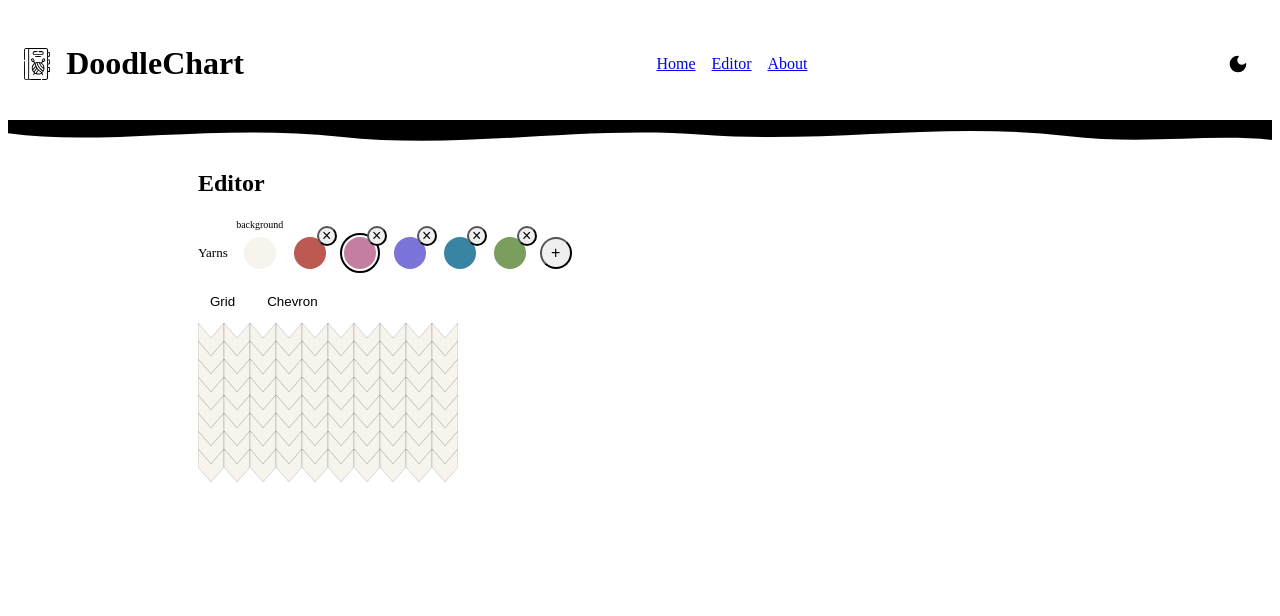
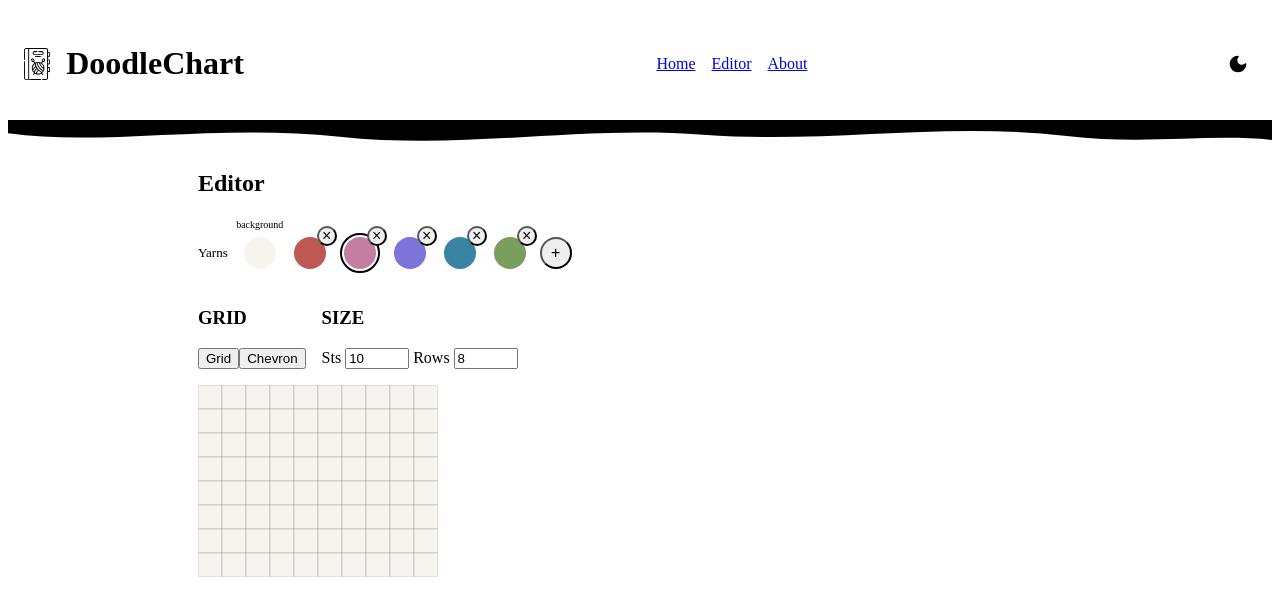
Before and after one commit to nathandallas/doodlechart, a Vue app: page /editor in a window 1280 px wide. Shown: the top 616 px of the page. Built offline with nearby package versions, Linux system fonts and the light colour scheme; the HTML template or start-up script is replaced by a standard one.

Commit message:
added toolbar and resize ability

```diff
--- /dev/null
+++ b/src/components/SettingsPanel.vue
@@ -0,0 +1,69 @@
+<script setup>
+defineProps({
+  chart: { type: Object, required: true },
+  mode: { type: String, required: true },
+})
+
+const emit = defineEmits(['update-mode', 'resize'])
+
+function applySize(cols, rows) {
+  emit('resize', { cols: Number(cols), rows: Number(rows) })
+}
+</script>
+
+<template>
+  <div class="canvas-toolbar">
+    <div class="group">
+      <h3>GRID</h3>
+      <div class="options">
+        <button
+          type="button"
+          :class="{ active: mode === 'grid' }"
+          @click="emit('update-mode', 'grid')"
+        >
+          Grid
+        </button>
+        <button
+          type="button"
+          :class="{ active: mode === 'chevron' }"
+          @click="emit('update-mode', 'chevron')"
+        >
+          Chevron
+        </button>
+      </div>
+    </div>
+    <div class="group">
+      <h3>SIZE</h3>
+      <div class="options">
+        <label>
+          Sts
+          <input
+            type="number"
+            min="1"
+            max="200"
+            :value="chart.cols"
+            @change="applySize($event.target.value, chart.rows)"
+          />
+        </label>
+        <label>
+          Rows
+          <input
+            type="number"
+            min="1"
+            max="300"
+            :value="chart.rows"
+            @change="applySize(chart.cols, $event.target.value)"
+          />
+        </label>
+      </div>
+    </div>
+  </div>
+</template>
+
+<style>
+.canvas-toolbar {
+  display: flex;
+  gap: 16px;
+  margin-bottom: 16px;
+}
+</style>
--- a/src/engine/chart.js
+++ b/src/engine/chart.js
@@ -18,6 +18,17 @@ export function setCell(chart, row, col, colorIndex) {
   return true
 }
 
+// Resizes the chart, preserving existing cells that still fit and filling new ones with background
+export function resizeChart(chart, cols, rows) {
+  cols = Math.max(1, Math.floor(cols))
+  rows = Math.max(1, Math.floor(rows))
+  chart.cells = Array.from({ length: rows }, (_, r) =>
+    Array.from({ length: cols }, (_, c) => chart.cells[r]?.[c] ?? 0),
+  )
+  chart.cols = cols
+  chart.rows = rows
+}
+
 // Removes color from chart and updates cells with that color to bg color
 export function removeColor(chart, index) {
   if (chart.palette.length <= 1 || index === 0) return
--- a/src/styles.css
+++ b/src/styles.css
@@ -31,3 +31,8 @@
 body {
   background-color: var(--background);
 }
+
+h3 {
+  font-weight: 200;
+
+}
--- a/src/views/EditorView.vue
+++ b/src/views/EditorView.vue
@@ -1,16 +1,21 @@
 <script setup>
 import { reactive, ref } from 'vue'
-import { createChart, setCell, removeColor } from '../engine/chart.js'
+import { createChart, setCell, removeColor, resizeChart } from '../engine/chart.js'
 import ChartCanvas from '../components/ChartCanvas.vue'
 import PalettePanel from '@/components/PalettePanel.vue'
 import NavBar from '@/components/NavBar.vue'
+import SettingsPanel from '@/components/SettingsPanel.vue'
 
 const chart = reactive(createChart(10, 8))
 const currentColor = ref(2)
-const canvasMode = ref('chevron')
+const canvasMode = ref('grid')
 
 function onPaint({ row, col }) {
   setCell(chart, row, col, currentColor.value)
+}
+
+function onResize({ cols, rows }) {
+  resizeChart(chart, cols, rows)
 }
 
 // --- palette ---
@@ -45,22 +50,12 @@ function onRemoveColor(index) {
       @add-color="addColor"
       @remove-color="onRemoveColor"
     />
-    <div class="canvas-toolbar">
-      <button
-        type="button"
-        :class="{ active: canvasMode === 'grid' }"
-        @click="canvasMode = 'grid'"
-      >
-        Grid
-      </button>
-      <button
-        type="button"
-        :class="{ active: canvasMode === 'chevron' }"
-        @click="canvasMode = 'chevron'"
-      >
-        Chevron
-      </button>
-    </div>
+    <SettingsPanel
+      :chart="chart"
+      :mode="canvasMode"
+      @update-mode="canvasMode = $event"
+      @resize="onResize"
+    />
     <ChartCanvas :chart="chart" :mode="canvasMode" @paint="onPaint" />
   </div>
 </template>
@@ -74,18 +69,4 @@ function onRemoveColor(index) {
 .palette-row {
   padding: 1rem 0;
 }
-.canvas-toolbar {
-  display: flex;
-  gap: 0.5rem;
-  padding-bottom: 0.5rem;
-}
-.canvas-toolbar button {
-  padding: 0.35rem 0.75rem;
-  border: 1px solid var(--text-primary);
-  background: none;
-  cursor: pointer;
-}
-.canvas-toolbar button.active {
-  background: var(--accent);
-}
 </style>
```
